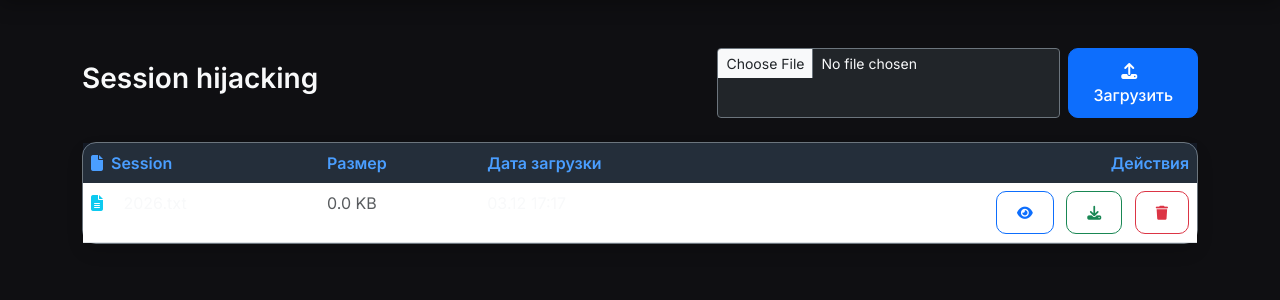
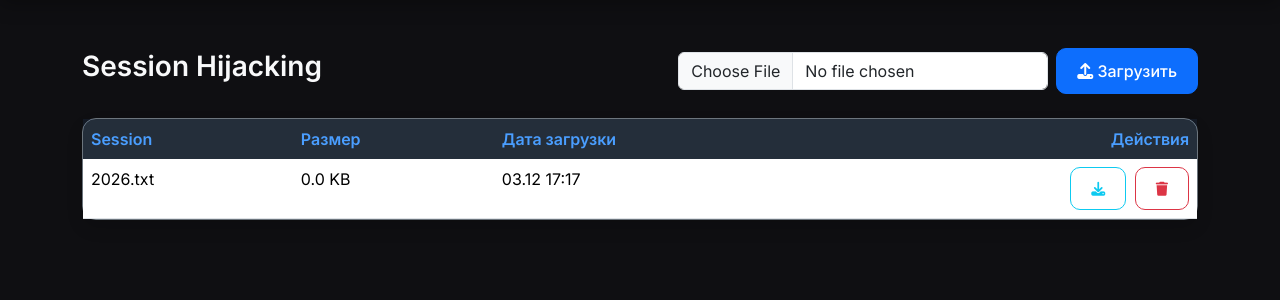
Before and after one commit to mrakof381-jpg/34sss42, a Flask app: page / in a window 1280 px wide. Shown: the part 61-361 px from the top of the page. Run offline with Flask 3, Linux system fonts and the light colour scheme; a user stored in the database is signed in; some libraries are stand-ins or nearby versions.

Commit message:
dashboard.html

```diff
--- a/templates/dashboard.html
+++ b/templates/dashboard.html
@@ -2,15 +2,32 @@
 
 {% block content %}
 <div class="d-flex justify-content-between align-items-center mb-4">
-    <h1 class="h3 text-light fw-semibold">Session hijacking</h1>
+    <h1 class="h3 text-light fw-semibold">Session Hijacking</h1>
+
     {% if is_admin %}
-    <form method="post" enctype="multipart/form-data" action="{{ url_for('upload_file') }}" class="d-flex gap-2">
-        <input type="file" name="file" class="form-control form-control-sm bg-dark text-light border-secondary" required>
-        <button type="submit" class="btn btn-primary px-4">
-            <i class="fas fa-upload me-2"></i>Загрузить
-        </button>
+    <form method="POST" action="{{ url_for('upload_file') }}" enctype="multipart/form-data" id="uploadForm">
+        <div class="d-flex align-items-center gap-2">
+            <input type="file" name="file" class="form-control" style="width: auto;">
+            <button type="submit" class="btn btn-primary">
+                <i class="fas fa-upload"></i> Загрузить
+            </button>
+        </div>
     </form>
     {% endif %}
+</div>
+
+<!-- Toast уведомление -->
+<div class="toast-container position-fixed top-0 end-0 p-3" style="z-index: 1100;">
+    <div id="successToast" class="toast bg-success text-white" role="alert">
+        <div class="toast-header bg-success text-white">
+            <i class="fas fa-check-circle me-2"></i>
+            <strong class="me-auto">Успешно</strong>
+            <button type="button" class="btn-close btn-close-white" data-bs-dismiss="toast"></button>
+        </div>
+        <div class="toast-body">
+            Файл успешно загружен!
+        </div>
+    </div>
 </div>
 
 <div class="card bg-dark border-secondary shadow">
@@ -18,7 +35,7 @@
         <table class="table table-hover mb-0 modern-table">
             <thead class="table-dark">
                 <tr>
-                    <th><i class="fas fa-file me-2"></i>Session</th>
+                    <th>Session</th>
                     <th>Размер</th>
                     <th>Дата загрузки</th>
                     <th class="text-end">Действия</th>
@@ -27,20 +44,11 @@
             <tbody>
                 {% for file in files %}
                 <tr>
-                    <td>
-                        <i class="fas fa-file-alt text-info me-3"></i>
-                        <a href="#" onclick="previewFile('{{ file.name }}')" class="text-light text-decoration-none">
-                            {{ file.name }}
-                        </a>
-                    </td>
-                    <td><span class="text-muted">{{ file.size }}</span></td>
-                    <td><span class="text-light">{{ file.upload_time_short }}</span></td>
+                    <td>{{ file.name }}</td>
+                    <td>{{ file.size }}</td>
+                    <td>{{ file.upload_time_short }}</td>
                     <td class="text-end">
-                        <button onclick="previewFile('{{ file.name }}')" class="btn btn-sm btn-outline-primary me-2">
-                            <i class="fas fa-eye"></i>
-                        </button>
-                        <a href="{{ url_for('download_file', filename=file.name) }}"
-                           class="btn btn-sm btn-outline-success me-2">
+                        <a href="{{ url_for('download_file', filename=file.name) }}" class="btn btn-sm btn-outline-info me-1">
                             <i class="fas fa-download"></i>
                         </a>
                         {% if is_admin %}
@@ -54,10 +62,7 @@
                 </tr>
                 {% else %}
                 <tr>
-                    <td colspan="4" class="text-center py-5 text-muted">
-                        <i class="fas fa-folder-open fa-3x mb-3 opacity-50"></i><br>
-                        Пока нет файлов
-                    </td>
+                    <td colspan="4" class="text-center py-5 text-muted">Пока нет файлов</td>
                 </tr>
                 {% endfor %}
             </tbody>
@@ -65,3 +70,18 @@
     </div>
 </div>
 {% endblock %}
+
+{% block scripts %}
+<script>
+const uploadSound = new Audio('https://freesound.org/data/previews/66/66929_931655-lq.mp3');
+
+document.getElementById('uploadForm').addEventListener('submit', function() {
+    // Показываем уведомление сразу после нажатия кнопки
+    setTimeout(() => {
+        uploadSound.play().catch(() => {});
+        const toast = new bootstrap.Toast(document.getElementById('successToast'));
+        toast.show();
+    }, 800);
+});
+</script>
+{% endblock %}
```
